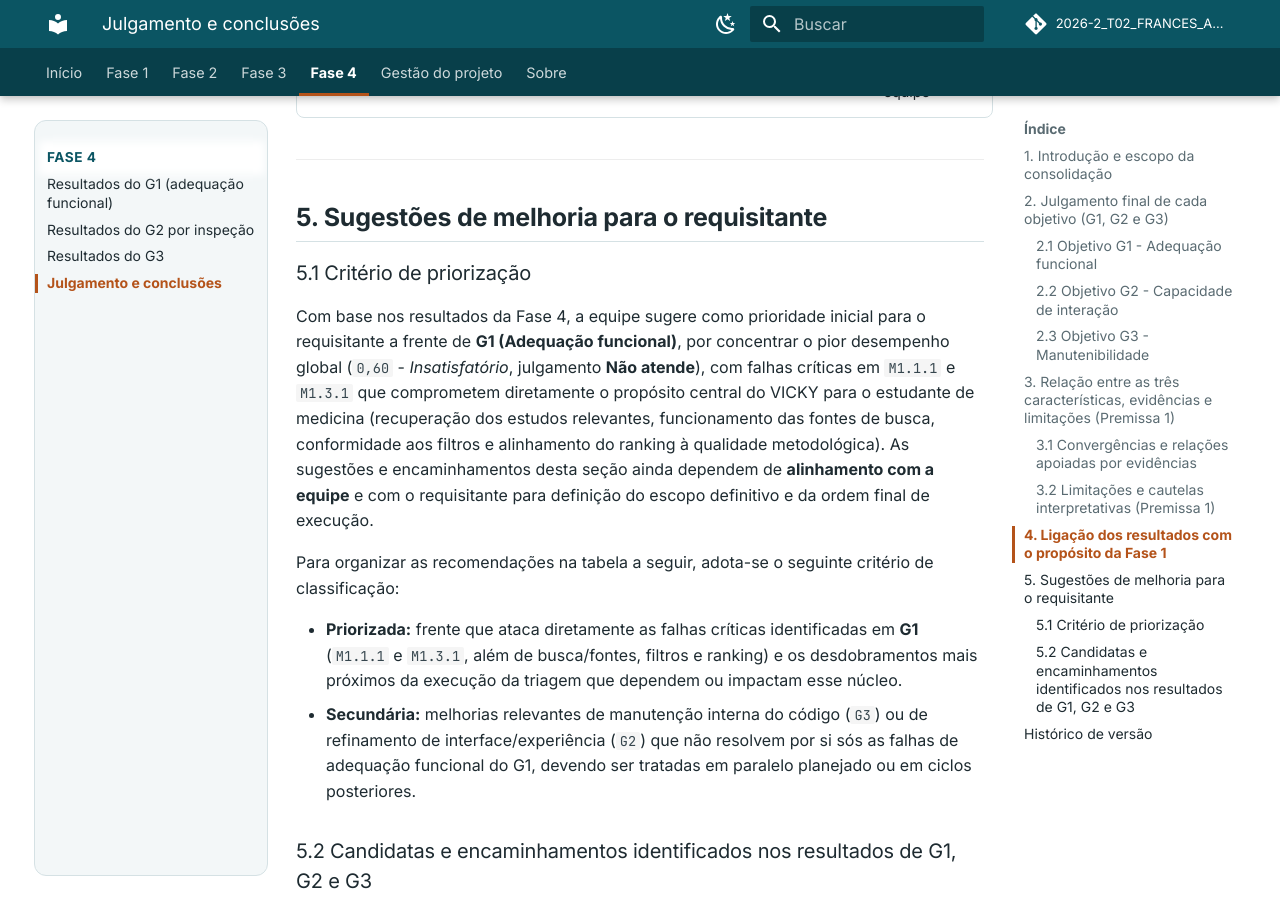
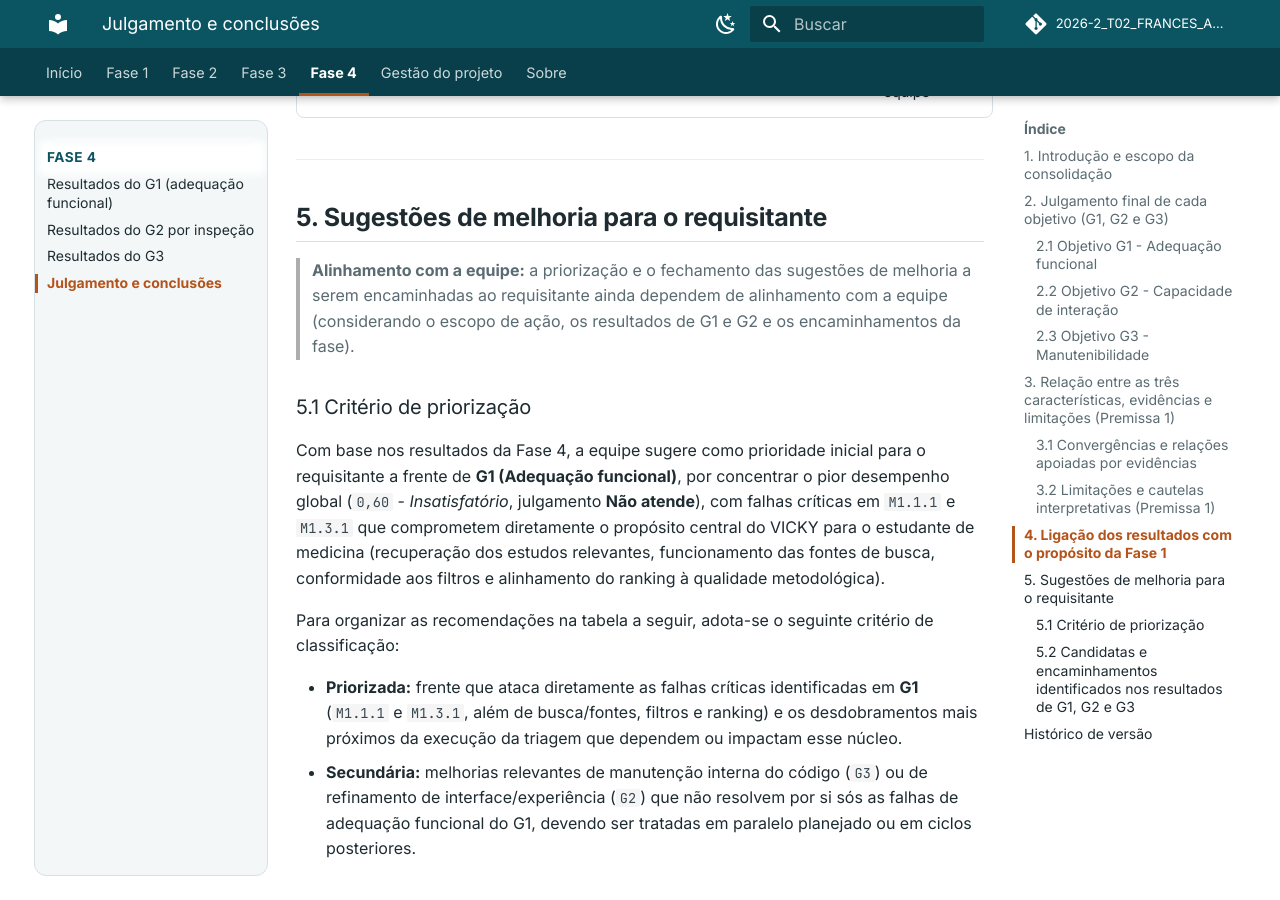
Before and after one commit to FCTE-Qualidade-de-Software-1/2026-2_T02_FRANCES_ALLEN, an MkDocs documentation site: the page built from docs/fase-4/julgamento-e-conclusoes.md, in a window 1280 px wide and 900 px high, scrolled down 9674 px. Built offline with MkDocs 1.6.1 and Material for MkDocs 9.7.7, drawn with Linux system fonts in a browser that asks for light colours; comment, search, counter and statistics services are not loaded.

Commit message:
docs(fase-4): ajusta final do arquivo conforme revisao do PR #41

```diff
--- a/docs/fase-4/julgamento-e-conclusoes.md
+++ b/docs/fase-4/julgamento-e-conclusoes.md
@@ -99,9 +99,11 @@ Conforme `docs/fase-1/proposito.md`, a avaliação busca verificar em que medida
 
 ## 5. Sugestões de melhoria para o requisitante
 
+> **Alinhamento com a equipe:** a priorização e o fechamento das sugestões de melhoria a serem encaminhadas ao requisitante ainda dependem de alinhamento com a equipe (considerando o escopo de ação, os resultados de G1 e G2 e os encaminhamentos da fase).
+
 ### 5.1 Critério de priorização
 
-Com base nos resultados da Fase 4, a equipe sugere como prioridade inicial para o requisitante a frente de **G1 (Adequação funcional)**, por concentrar o pior desempenho global (`0,60` - *Insatisfatório*, julgamento **Não atende**), com falhas críticas em `M1.1.1` e `M1.3.1` que comprometem diretamente o propósito central do VICKY para o estudante de medicina (recuperação dos estudos relevantes, funcionamento das fontes de busca, conformidade aos filtros e alinhamento do ranking à qualidade metodológica). As sugestões e encaminhamentos desta seção ainda dependem de **alinhamento com a equipe** e com o requisitante para definição do escopo definitivo e da ordem final de execução.
+Com base nos resultados da Fase 4, a equipe sugere como prioridade inicial para o requisitante a frente de **G1 (Adequação funcional)**, por concentrar o pior desempenho global (`0,60` - *Insatisfatório*, julgamento **Não atende**), com falhas críticas em `M1.1.1` e `M1.3.1` que comprometem diretamente o propósito central do VICKY para o estudante de medicina (recuperação dos estudos relevantes, funcionamento das fontes de busca, conformidade aos filtros e alinhamento do ranking à qualidade metodológica).
 
 Para organizar as recomendações na tabela a seguir, adota-se o seguinte critério de classificação:
 
```
